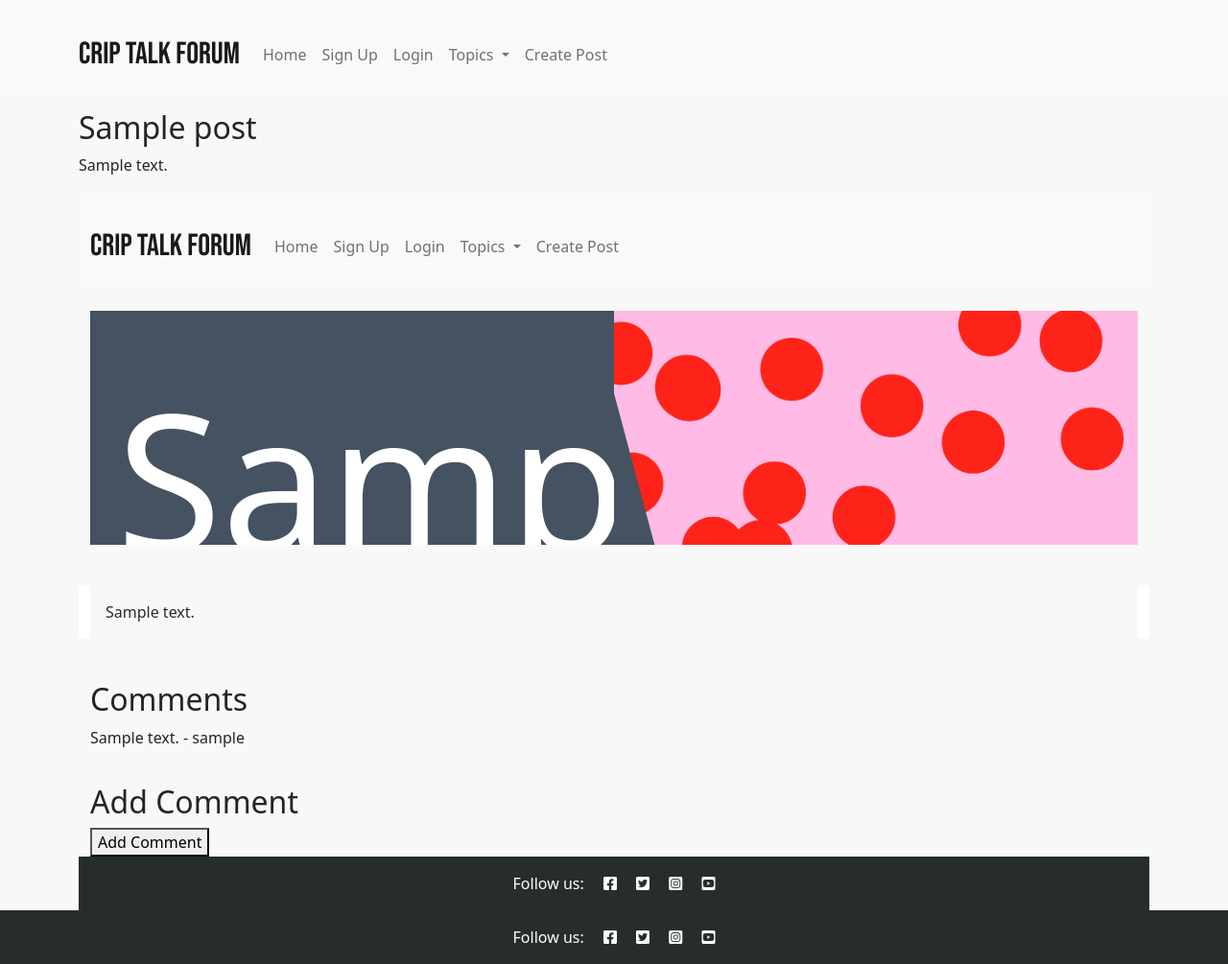
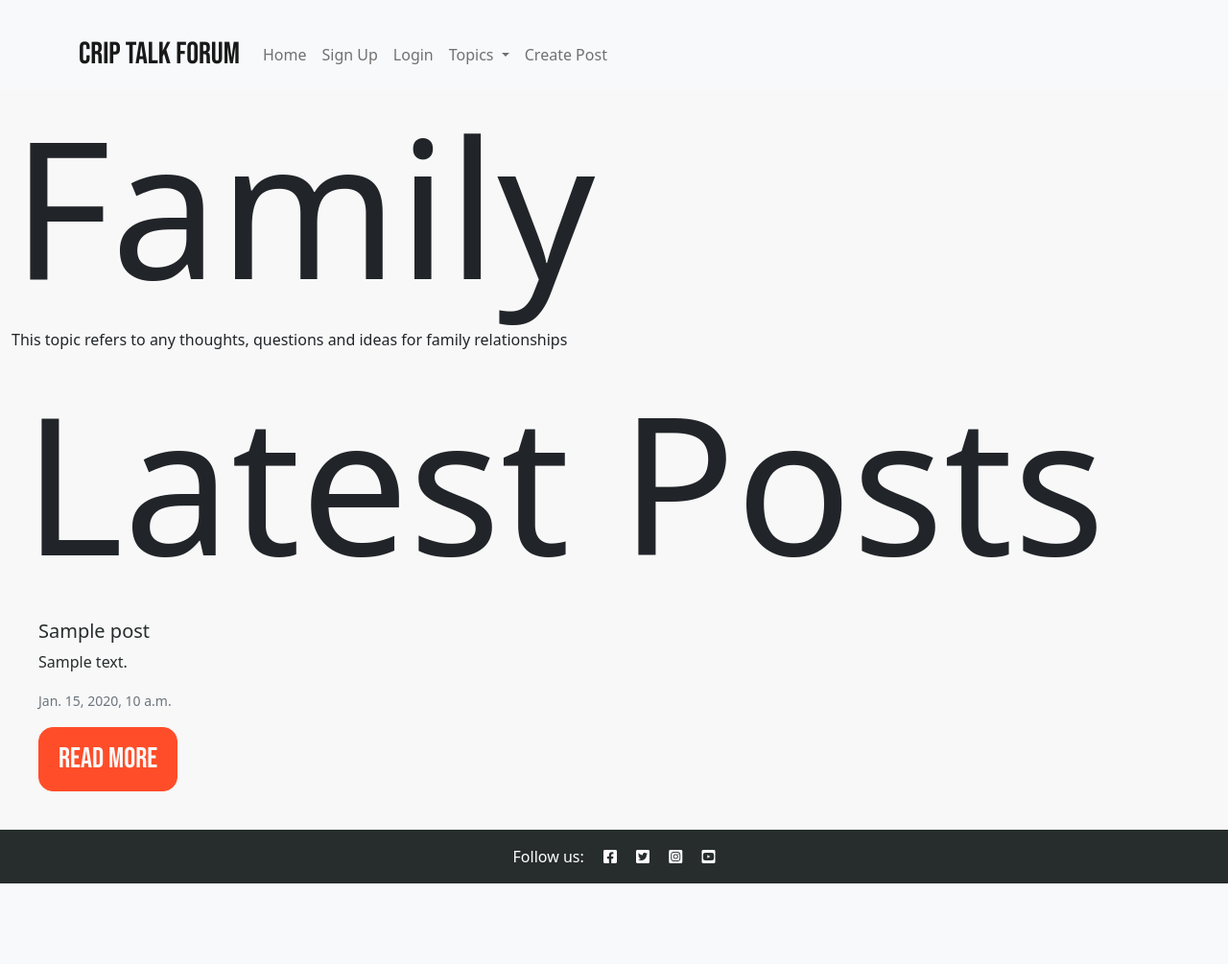
Before and after one commit to e-tidemo/crip-talk, a Django app: page /family/ in a window 1280 px wide. Shown: the whole page at 96% size. After the commit the page ends 921 px from the top, so only its background shows below. Run offline with Django 4.2, Linux system fonts and the light colour scheme; tables that the repository leaves empty hold one stand-in row (values such as "Sample post").

Commit message:
Add content to all topic html files and link to post_list and post_detail

```diff
--- a/forumapp/templates/forumapp/family.html
+++ b/forumapp/templates/forumapp/family.html
@@ -1,13 +1,16 @@
-
 {% extends 'base_topic.html' %}
 
 {% block topic_content %}
-    <!-- Your family-specific content goes here -->
-    {% for post in post_list %}
-        <!-- Display post details as needed -->
-        <h2>{{ post.title }}</h2>
-        <p>{{ post.content }}</p>
-        <!-- ... (other details) -->
-    {% include 'forumapp/post_detail.html' %}
-    {% endfor %}
+
+<div class="container-fluid">
+    <div class="row">
+        <header>
+            <div class="banner">
+                <h1 class="topic-title">Family</h1>
+                <p class="topic-intro">This topic refers to any thoughts, questions and ideas for family relationships</p>
+            </div>
+        </header>
+    </div>
+    {% include 'forumapp/post_list.html' %}
+</div>
 {% endblock %}
--- /dev/null
+++ b/forumapp/templates/forumapp/post_list.html
@@ -0,0 +1,27 @@
+<!-- post_list.html -->
+
+  <div class="container-fluid">
+    <div class="row">
+      <header>
+        <div class="banner">
+          <h1 class="topic-title">Latest Posts</h1>
+          <!-- Add any specific topic introduction here if needed -->
+        </div>
+      </header>
+    </div>
+
+    <div class="row">
+      {% for post in post_list %}
+        <div class="col-md-4 mb-4">
+          <div class="card">
+            <div class="card-body">
+              <h5 class="card-title">{{ post.title }}</h5>
+              <p class="card-text">{{ post.excerpt }}</p>
+              <p class="card-text"><small class="text-muted">{{ post.created_on }}</small></p>
+              <a href="{% url 'post_detail' slug=post.slug %}" class="btn btn-primary">Read more</a>
+            </div>
+          </div>
+        </div>
+      {% endfor %}
+    </div>
+  </div>
--- a/forumapp/views.py
+++ b/forumapp/views.py
@@ -9,7 +9,7 @@ from django.contrib.auth import login
 
 class PostList(generic.ListView):
     queryset = Post.objects.filter(status=1)
-    template_name = "forumapp/post_detail"
+    template_name = "forumapp/post_list"
     paginate_by = 6
 
     def get_queryset(self):
--- a/templates/base_topic.html
+++ b/templates/base_topic.html
@@ -1,7 +1,5 @@
 {% extends 'base.html' %}
 
 {% block content %}
-<div class="container">
     {% block topic_content %}{% endblock %}
-</div>
 {% endblock %}
```
Also changed, not shown: forumapp/templates/forumapp/career.html (+12 -9 lines), forumapp/templates/forumapp/pastimes.html (+5 -10 lines), forumapp/templates/forumapp/wall_of_complaints.html (+12 -9 lines).
